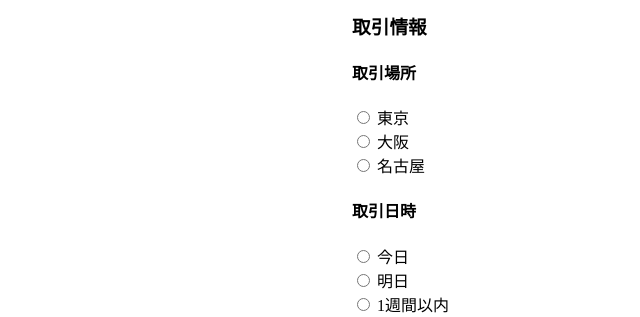
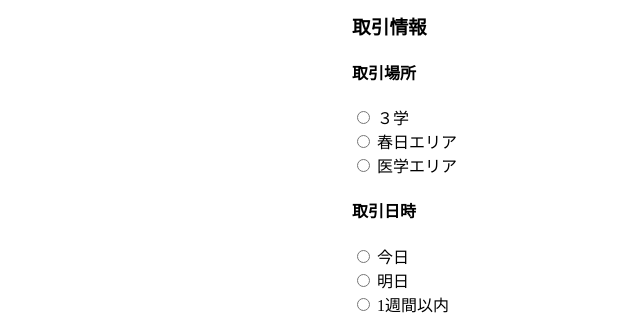
Before and after one commit to enpitut2023/ITF, a Flask app: page /purchase_confirmation in a window 1280 px wide. Shown: the part 129-446 px from the top of the page, without its empty margins (640-1280 px from the left). Run offline with Flask 3, Linux system fonts and the light colour scheme.

Commit message:
配送場所に関する記述を変更しました

```diff
--- a/templates/purchase_confirmation.html
+++ b/templates/purchase_confirmation.html
@@ -26,12 +26,12 @@
       <form>
         <!-- 取引場所の入力フォーム -->
         <h4>取引場所</h4>
-        <input type="radio" id="location1" name="location" value="東京">
-        <label for="location1">東京</label><br>
-        <input type="radio" id="location2" name="location" value="大阪">
-        <label for="location2">大阪</label><br>
-        <input type="radio" id="location3" name="location" value="名古屋">
-        <label for="location3">名古屋</label><br>
+        <input type="radio" id="location1" name="location" value="３学">
+        <label for="location1">３学</label><br>
+        <input type="radio" id="location2" name="location" value="春日エリア">
+        <label for="location2">春日エリア</label><br>
+        <input type="radio" id="location3" name="location" value="医学エリア">
+        <label for="location3">医学エリア</label><br>
         <!-- 他の場所のラジオボタンを追加する場合は、同様にinputとlabelを追加します -->
 
         <!-- 取引日時の入力フォーム -->
```
